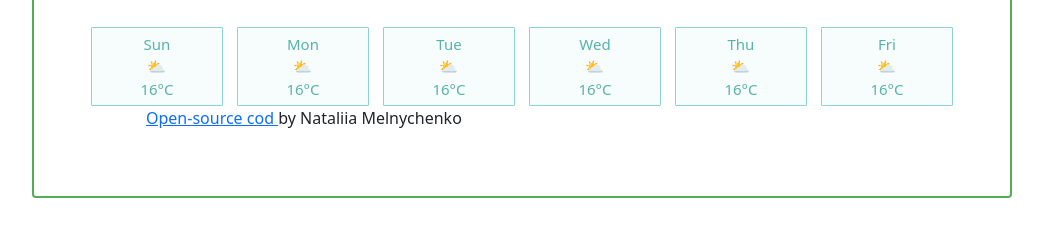
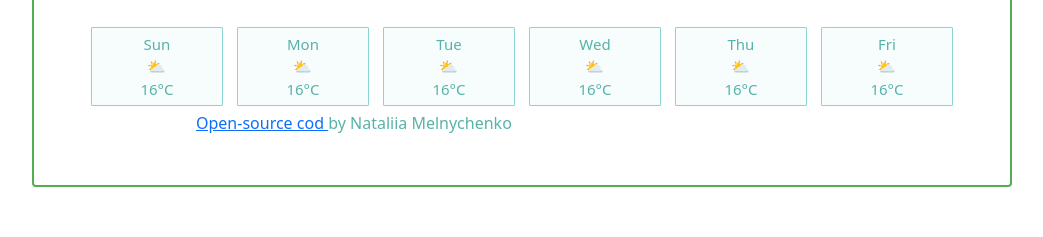
Before and after one commit to NataliiaGit/My-app, a plain HTML site: page index.html in a window 1280 px wide. Shown: the part 681-918 px from the top of the page, without its empty margins (118-1161 px from the left). Drawn offline with nearby package versions, Linux system fonts and the light colour scheme.

Commit message:
add style for a link to Git

```diff
--- a/styles/styles.css
+++ b/styles/styles.css
@@ -74,3 +74,8 @@ color: #57B3A9;
     margin: 0px auto;
 
 }
+
+.gitLink {
+    color: #57B3A9;
+        margin: 5px 50px 0px 50px;
+}
```
